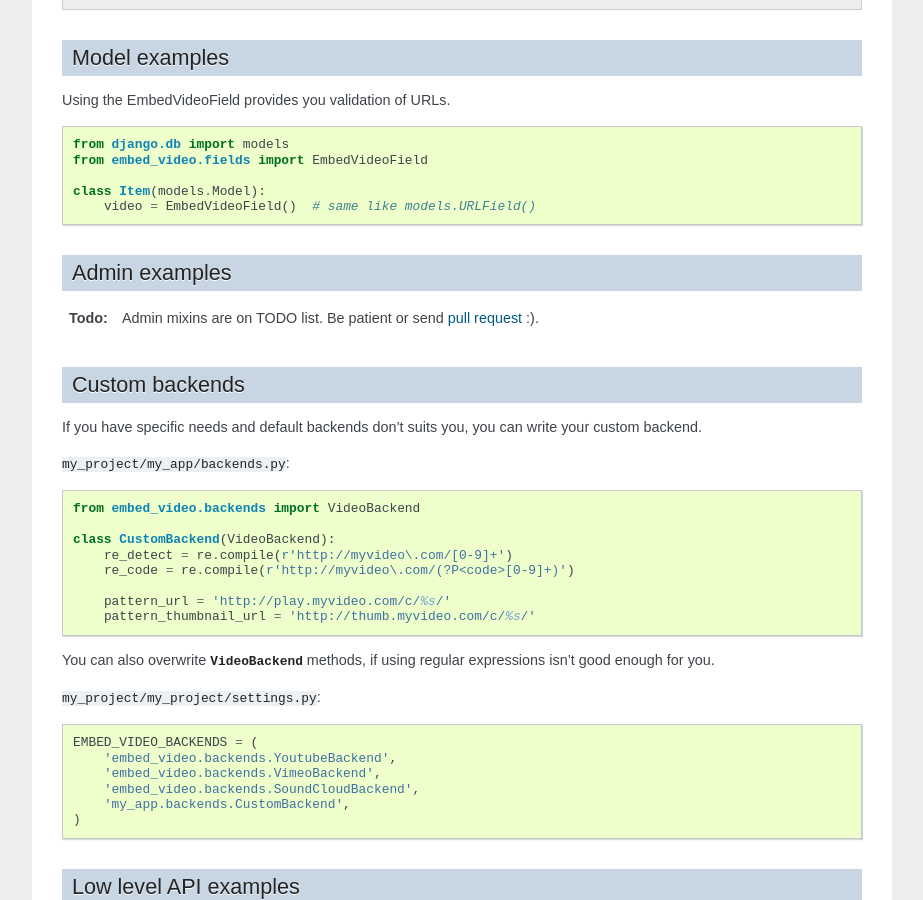
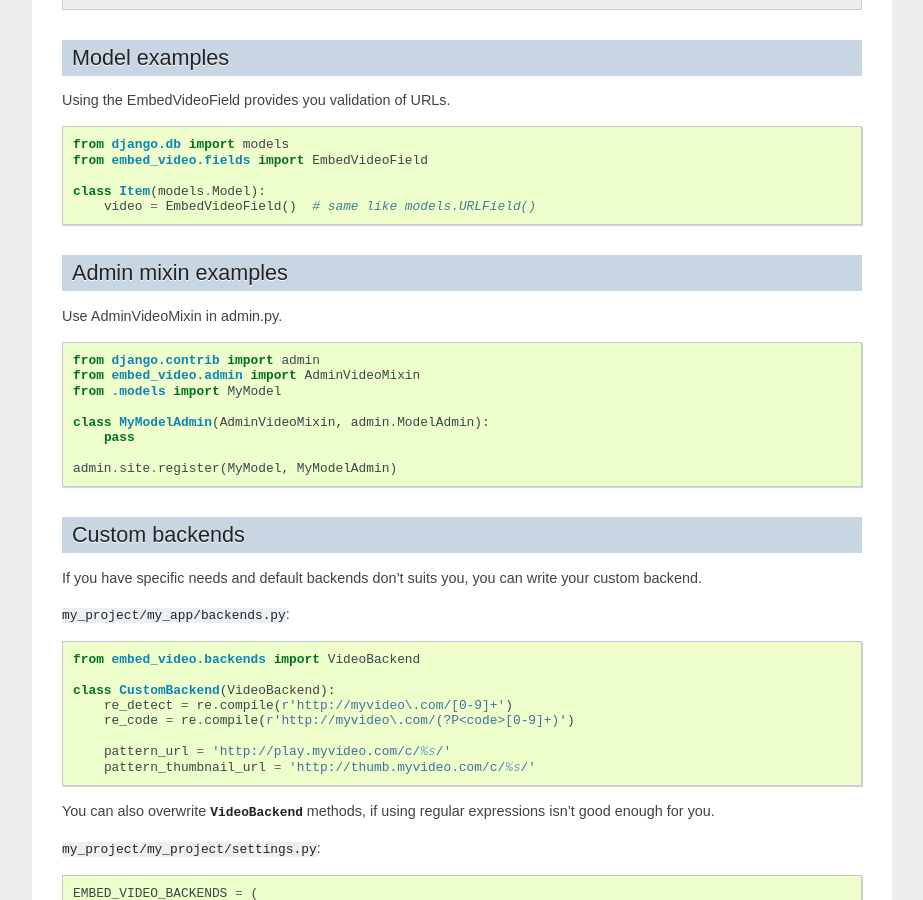
Before and after one commit to jazzband/django-embed-video, a Sphinx documentation site: the page built from docs/examples.rst, in a window 1280 px wide and 900 px high, scrolled down 781 px. Shown: the whole window, without its empty margins (198-1121 px from the left). Built offline with Sphinx 7.4.7, drawn with Linux system fonts in a browser that asks for light colours; some of the changed text lies outside the part shown.

Commit message:
Docs for admin mixins

```diff
--- /dev/null
+++ b/docs/api/embed_video.admin.rst
@@ -0,0 +1,5 @@
+Admin
+==============================================
+
+.. automodule:: embed_video.admin
+  :members:
--- a/docs/examples.rst
+++ b/docs/examples.rst
@@ -73,13 +73,22 @@
 
 
 
-Admin examples
+Admin mixin examples
 ###############################################
 
-.. todo::
+Use AdminVideoMixin in admin.py.
 
-  Admin mixins are on TODO list. Be patient or send :doc:`pull request
-  </development/contributing>` :).
+::
+
+    from django.contrib import admin
+    from embed_video.admin import AdminVideoMixin
+    from .models import MyModel
+
+    class MyModelAdmin(AdminVideoMixin, admin.ModelAdmin):
+        pass
+
+    admin.site.register(MyModel, MyModelAdmin)
+
 
 
 
```
